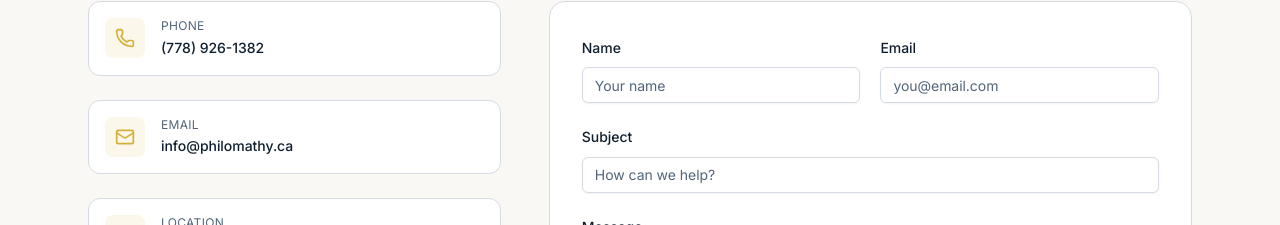
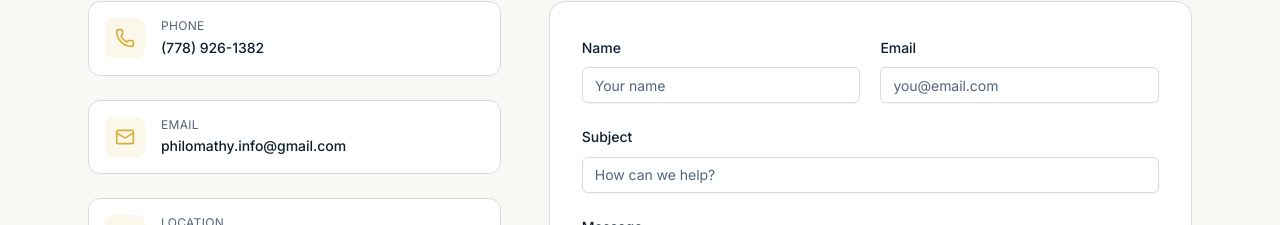
Before and after one commit to Alireza202505/philomathy-website, a React (Vite) app: page /contact in a window 1280 px wide. Shown: the part 330-555 px from the top of the page. Built offline with nearby package versions, Linux system fonts and the light colour scheme; no server answers; a web font is replaced by a local one.

Commit message:
Update contact email address in Contact.jsx

```diff
--- a/src/pages/Contact.jsx
+++ b/src/pages/Contact.jsx
@@ -10,7 +10,7 @@ import { base44 } from "@/api/base44Client";
 
 const contactInfo = [
 { icon: Phone, label: "Phone", value: "(778) 926-1382" },
-{ icon: Mail, label: "Email", value: "info@philomathy.ca" },
+{ icon: Mail, label: "Email", value: "philomathy.info@gmail.com" },
 { icon: MapPin, label: "Location", value: "Vancouver, BC, Canada" },
 { icon: Clock, label: "Hours", value: "Every Day\xA0 8AM - 10PM\xA0" }];
 
```
